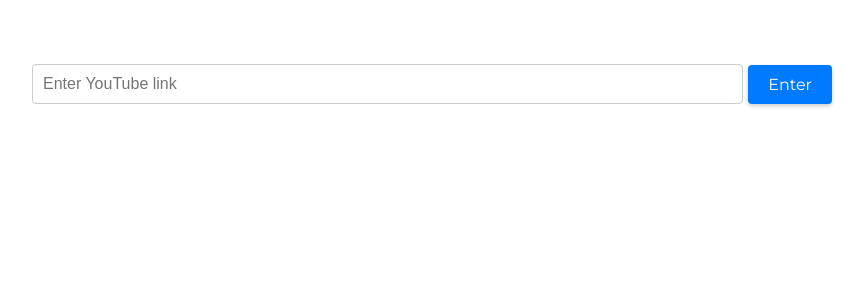
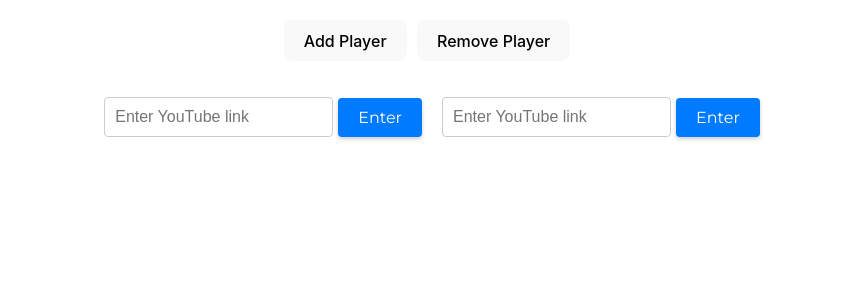
Before and after one commit to ArmSiwatK/play-multiple-videos, a React (Vite) app: page / in a window 1280 px wide. Shown: the top 300 px of the page, without its empty margins (208-1072 px from the left). Built offline with nearby package versions, Linux system fonts and the light colour scheme.

Commit message:
Player Array

```diff
--- a/src/App.jsx
+++ b/src/App.jsx
@@ -1,10 +1,11 @@
-import YouTubePlayer from './components/YouTubePlayer/YouTubePlayer'
+import React from 'react';
+import PlayerArray from './components/PlayerArray/PlayerArray';
 import './App.css'
 
 function App() {
   return (
     <>
-      <YouTubePlayer />
+      <PlayerArray />
     </>
   )
 }
--- /dev/null
+++ b/src/components/PlayerArray/PlayerArray.css
@@ -0,0 +1,21 @@
+.player-array-container {
+    margin: 20px;
+}
+
+.player-array-buttons {
+    margin-bottom: 10px;
+}
+
+.player-array-buttons button {
+    margin-right: 10px;
+}
+
+.player-array-players {
+    display: flex;
+    flex-wrap: wrap;
+    justify-content: center;
+}
+
+.player-array-player {
+    margin: 10px;
+}
--- /dev/null
+++ b/src/components/PlayerArray/PlayerArray.jsx
@@ -0,0 +1,34 @@
+import React from 'react';
+import YouTubePlayer from '../YouTubePlayer/YouTubePlayer';
+import './PlayerArray.css';
+
+const PlayerArray = () => {
+    const initialPlayerCount = 2;
+    const [playerCount, setPlayerCount] = React.useState(initialPlayerCount);
+
+    const handleAddPlayer = () => {
+        setPlayerCount(prevCount => prevCount + 1);
+    };
+
+    const handleRemovePlayer = () => {
+        setPlayerCount(prevCount => Math.max(prevCount - 1, 0));
+    };
+
+    return (
+        <div className="player-array-container">
+            <div className="player-array-buttons">
+                <button onClick={handleAddPlayer}>Add Player</button>
+                <button onClick={handleRemovePlayer}>Remove Player</button>
+            </div>
+            <div className="player-array-players">
+                {Array.from({ length: playerCount }, (_, index) => (
+                    <div key={`player-${index + 1}`} className="player-array-player">
+                        <YouTubePlayer />
+                    </div>
+                ))}
+            </div>
+        </div>
+    );
+};
+
+export default PlayerArray;
```
